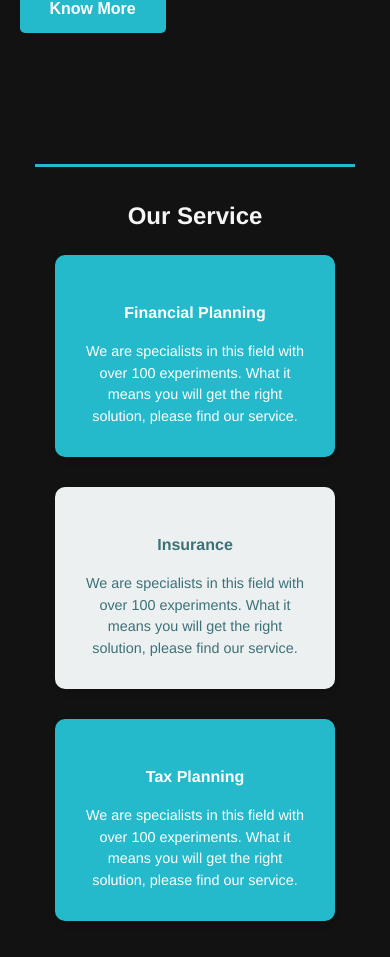
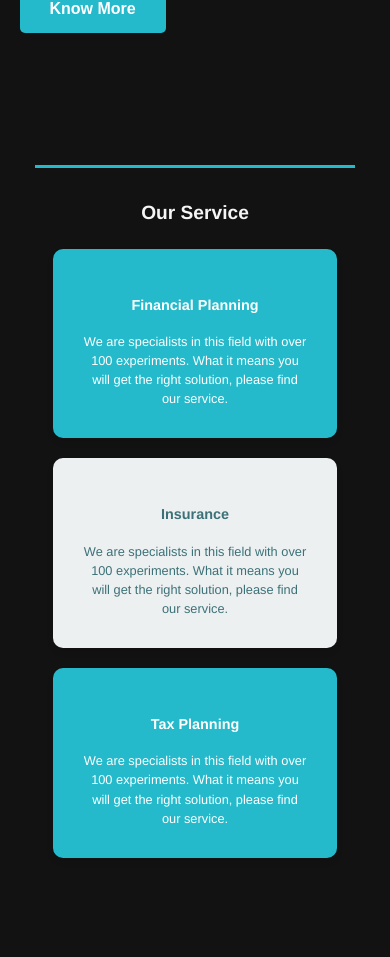
Before and after one commit to FelipeGreghi/GGN-WebVUE, a Vue app: page / in a window 390 px wide. Shown: the part 1477-2434 px from the top of the page. After the commit the page ends 2377 px from the top, so only its background shows below. Built offline with nearby package versions, Linux system fonts and the light colour scheme; the HTML template or start-up script is replaced by a standard one.

Commit message:
bug fix in responsive layout

```diff
--- a/src/components/ServicesSection.vue
+++ b/src/components/ServicesSection.vue
@@ -5,7 +5,7 @@
     <div class="service-container">
       <div
         class="service-card financial-planning"
-        data-aos="fade-right"
+        data-aos="fade-down"
         data-aos-duration="1500"
       >
         <i class="fas fa-chart-line"></i>
@@ -29,7 +29,7 @@
       </div>
       <div
         class="service-card tax-planning"
-        data-aos="fade-left"
+        data-aos="fade-down"
         data-aos-duration="1500"
       >
         <i class="fas fa-file-alt"></i>
@@ -39,10 +39,6 @@
           means you will get the right solution, please find our service.
         </p>
       </div>
-    </div>
-    <div class="decorators">
-      <div class="dots dots-left"></div>
-      <div class="dots dots-right"></div>
     </div>
   </div>
 </template>
@@ -67,6 +63,7 @@ export default {
   justify-content: center;
   align-items: center;
   flex-direction: column;
+  padding: 0 5%;
 }
 
 h2 {
@@ -81,6 +78,7 @@ h2 {
   gap: 16px;
   max-width: 90%;
   margin-bottom: 16px;
+  box-sizing: border-box;
 }
 
 .service-card {
@@ -178,4 +176,35 @@ h2 {
     font-size: 0.9rem;
   }
 }
+@media (max-width: 480px) {
+  .service-container {
+    gap: 5px;
+  }
+
+  .separator {
+    margin-top: 20px;
+  }
+
+  .service-card {
+    width: 90%;
+    margin-bottom: 15px;
+  }
+
+  .service {
+    margin-bottom: 15px;
+    padding: 10% 5%;
+  }
+
+  h2 {
+    font-size: 1.2rem;
+  }
+
+  .service-card h3 {
+    font-size: 0.9rem;
+  }
+
+  .service-card p {
+    font-size: 0.8rem;
+  }
+}
 </style>
```
